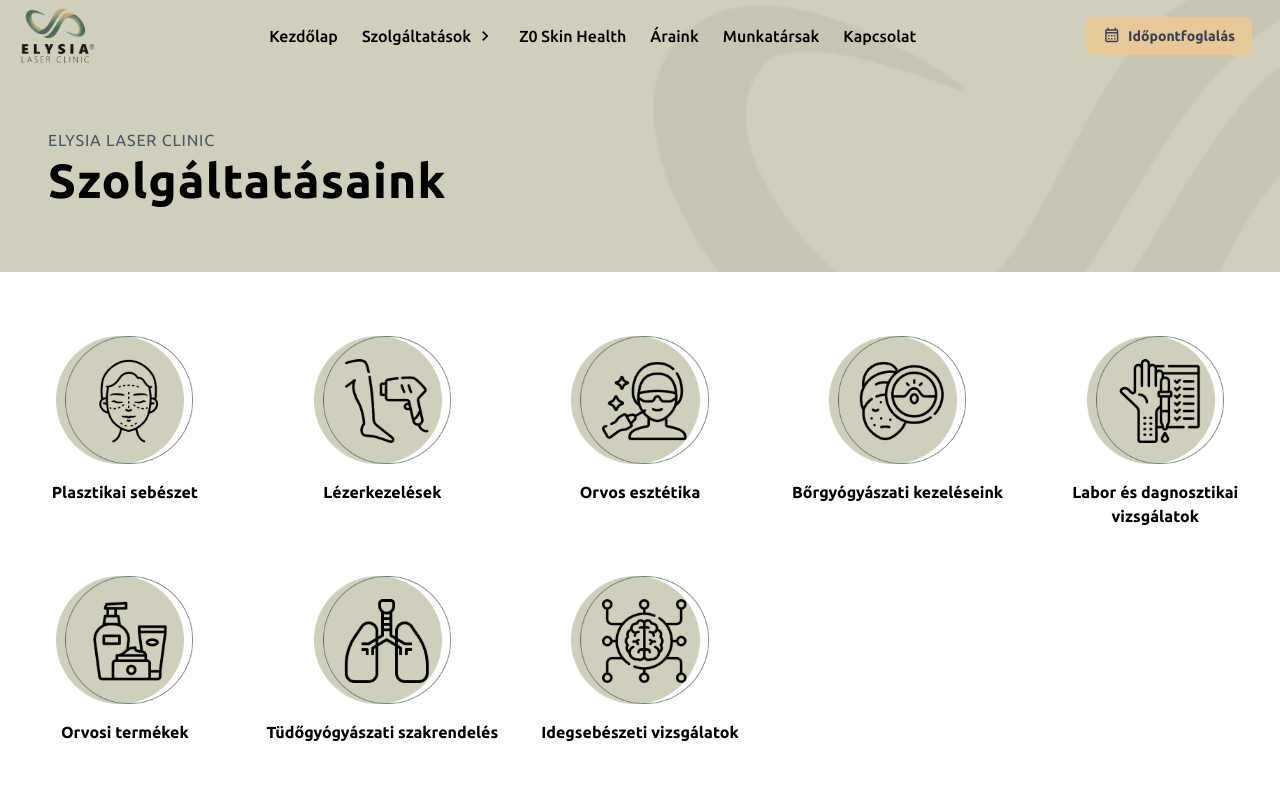
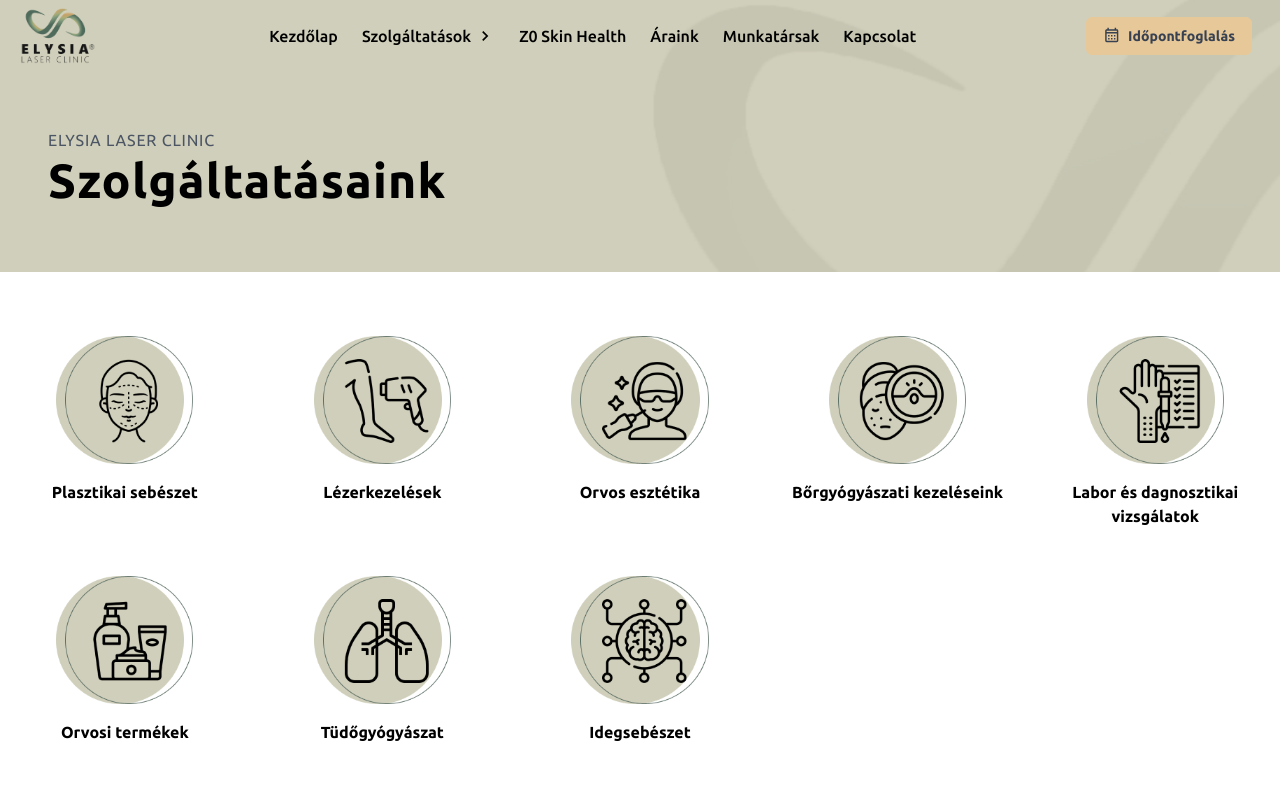
Before and after one commit to omgzsa/elysia-app, a Vue app in the folder frontend/: page /szolgaltatas in a window 1280 px wide. Shown: the top 800 px of the page. Built offline with nearby package versions, Linux system fonts and the light colour scheme.

Commit message:
text change

```diff
--- a/frontend/src/views/ServicesView.vue
+++ b/frontend/src/views/ServicesView.vue
@@ -55,7 +55,7 @@ import servicesData from "@/assets/services.json";
               alt="tüdőgyógyászati vizsgálatok szimbólum"
             />
             <p class="font-semibold text-center text-xs sm:text-base">
-              Tüdőgyógyászati szakrendelés
+              Tüdőgyógyászat
             </p>
           </AppLink>
         </li>
@@ -76,7 +76,7 @@ import servicesData from "@/assets/services.json";
               width="100"
             />
             <p class="font-semibold text-center text-xs sm:text-base">
-              Idegsebészeti vizsgálatok
+              Idegsebészet
             </p>
           </AppLink>
         </li>
```
